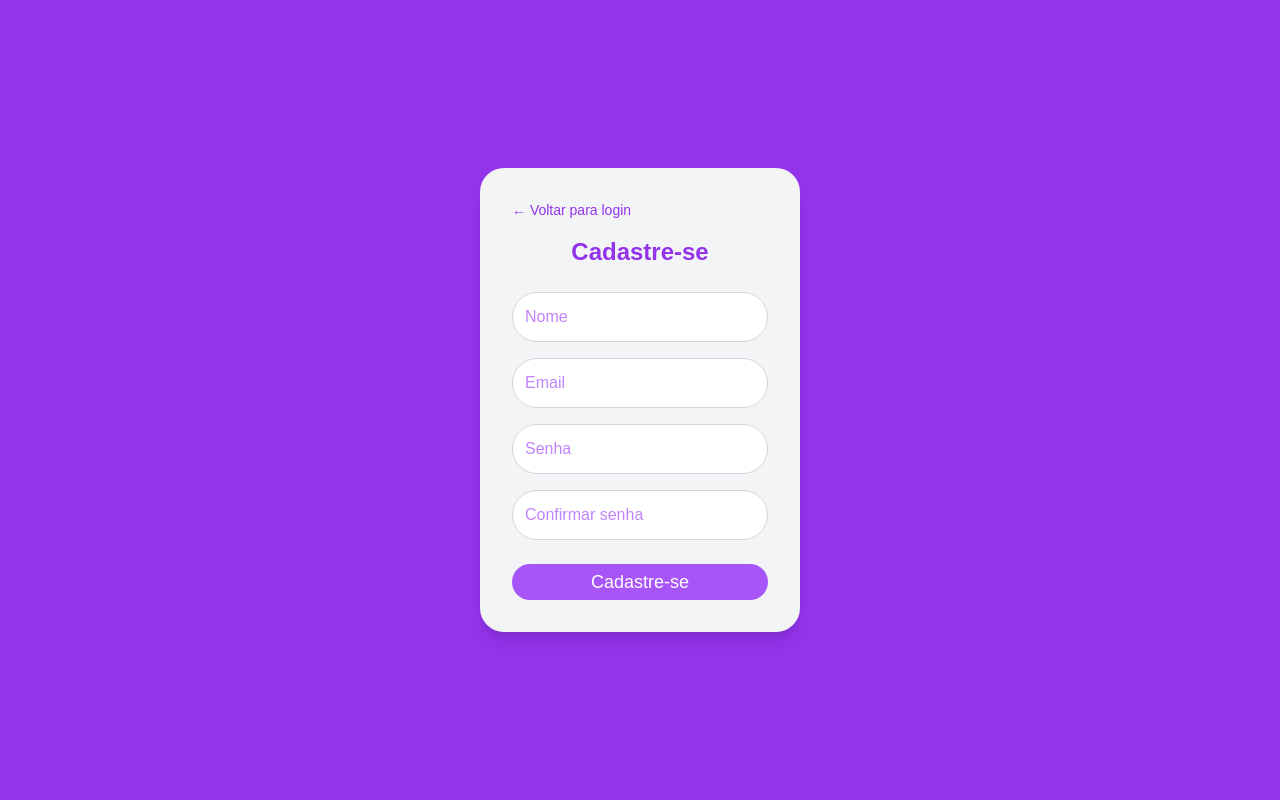
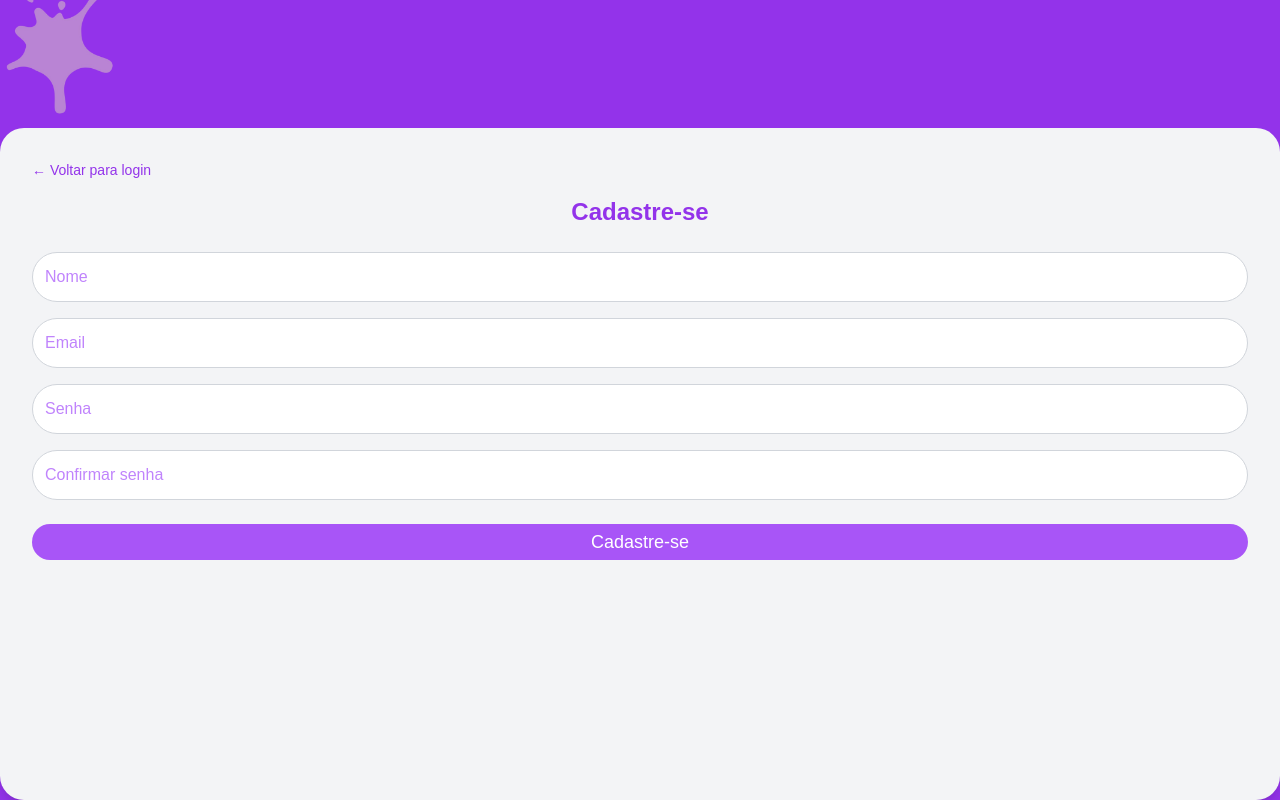
Before and after one commit to elc1074/trajeto-cultural-frontend, a React (Vite) app: page /register in a window 1280 px wide. Built offline with nearby package versions, Linux system fonts and the light colour scheme.

Commit message:
✨ feat : add element to registerPage

```diff
--- a/src/pages/Register.jsx
+++ b/src/pages/Register.jsx
@@ -42,8 +42,13 @@ const Register = () => {
   };
 
   return (
-    <div className="h-screen flex flex-col items-center justify-center bg-purple-600 relative">
-      <div className="bg-gray-100 rounded-3xl shadow-lg p-8 w-80">
+    <div className="h-screen relative flex flex-col items-center justify-center bg-purple-600 relative">
+      <img
+        className="w-[150px] absolute -top-8 -left-6"
+        src="/login-header.png"
+        alt="ink"
+      />
+      <div className="bg-gray-100 rounded-3xl shadow-lg p-8 w-full h-full mt-32">
         <button
           className="text-purple-600 text-sm mb-4 flex items-center"
           onClick={() => navigate("/")}
```
